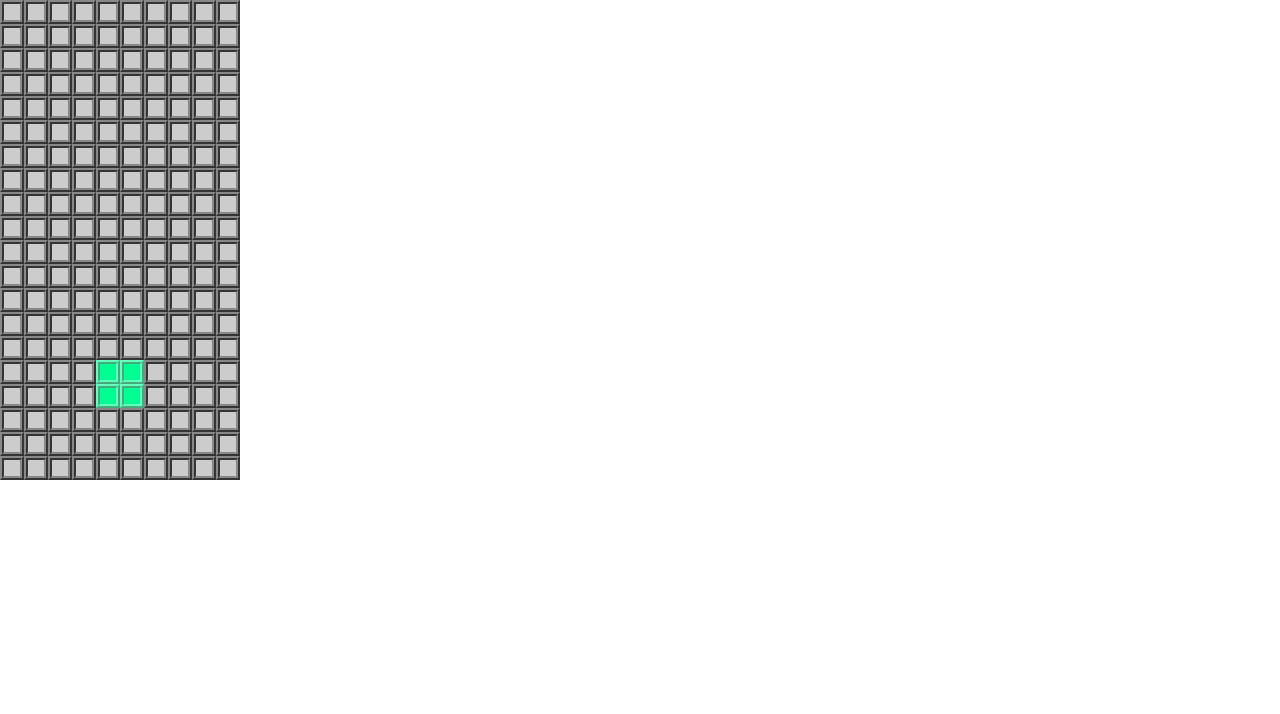
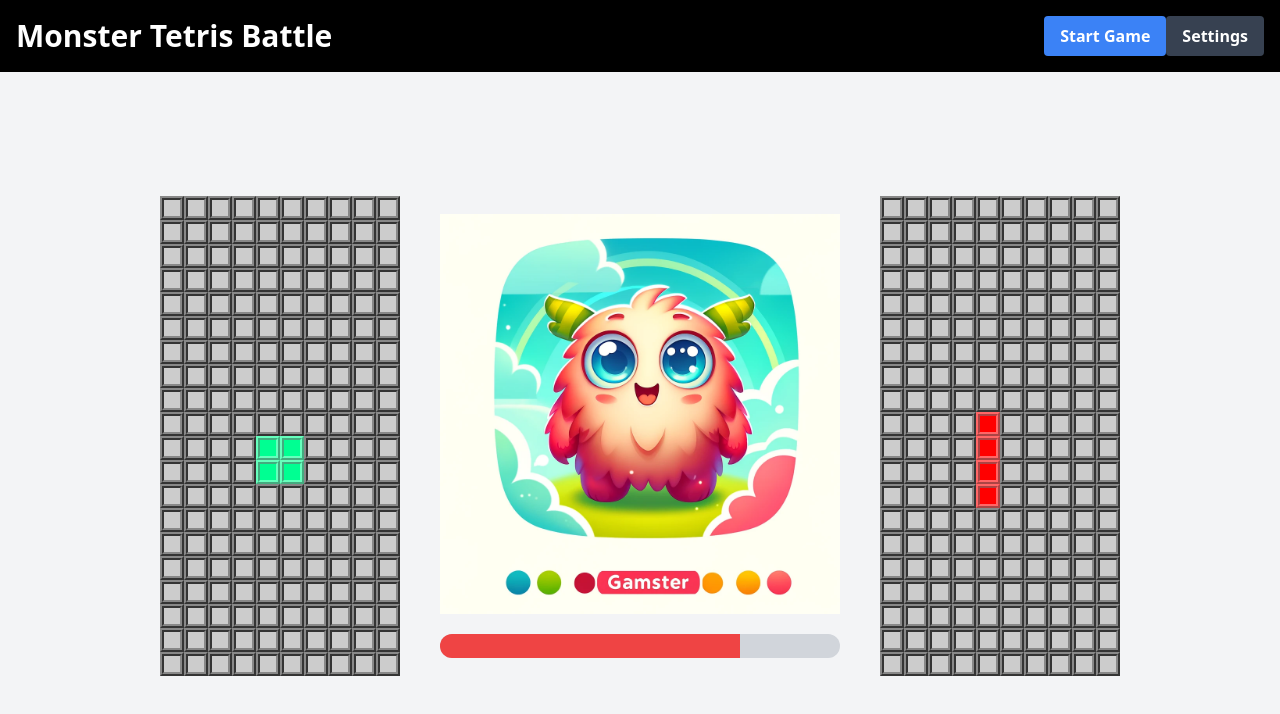
Before and after one commit to You-keitou/alpha-tetris, a Vue app: page / in a window 1280 px wide. Shown: the top 714 px of the page. Built offline with nearby package versions, Linux system fonts and the light colour scheme.

Commit message:
基本的なレイアウト完成

```diff
--- a/src/App.vue
+++ b/src/App.vue
@@ -1,9 +1,15 @@
 <script setup lang="ts">
-import Board from '../src/components/Board.vue';
+import Board from './components/organisms/Board.vue';
+import EnemyField from './components/organisms/EnemyField.vue';
+import Layout from './components/templates/MainLayout.vue';
 </script>
 
 <template>
-  <Board />
+  <Layout class="flex flex-col min-h-screen">
+    <Board />
+    <EnemyField />
+    <Board />
+  </Layout>
 </template>
 
 <style scoped></style>
--- /dev/null
+++ b/src/components/molecules/HpBar.vue
@@ -0,0 +1,11 @@
+<template>
+  <div class="hp-bar bg-gray-300 h-6 w-full rounded-full overflow-hidden">
+    <div class="hp-fill bg-red-500 h-full" style="width: 75%" />
+  </div>
+</template>
+
+<script setup lang="ts">
+import { defineProps, defineEmits } from 'vue';
+</script>
+
+<style lang="scss" scoped></style>
--- a/src/components/Board.vue
+++ b/src/components/organisms/Board.vue
@@ -1,13 +1,13 @@
 <template>
-  <div class="w-60 flex flex-wrap">
+  <div class="min-w-60 w-60 flex flex-wrap">
     <div v-for="(cell, index) in boardCells" :key="index" :style="cell.style" class="w-6 h-6" />
   </div>
 </template>
 
 <script setup lang="ts">
 import { ref, onMounted, onUnmounted, computed } from 'vue';
-import { initBlock, initBoard } from '../utils/board/boardUtils';
-import { BlockShape, BlockStatus } from '../types/board';
+import { initBlock, initBoard } from '../../utils/board/boardUtils';
+import { BlockShape, BlockStatus } from '../../types/board';
 
 // ブロック形状の定義
 /**
--- /dev/null
+++ b/src/components/organisms/EnemyField.vue
@@ -0,0 +1,15 @@
+<template>
+  <div class="m-10">
+    <div class="min-w-96 min-h-96">
+      <img src="../../assets/image.png" alt="enemy" width="400" height="400" />
+    </div>
+    <HpBar class="mt-5" />
+  </div>
+</template>
+
+<script setup lang="ts">
+import { defineProps, defineEmits } from 'vue';
+import HpBar from '../molecules/HpBar.vue';
+</script>
+
+<style lang="scss" scoped></style>
--- /dev/null
+++ b/src/components/organisms/Header.vue
@@ -0,0 +1,21 @@
+<template>
+  <header class="bg-black text-white p-4">
+    <div class="container mx-auto flex justify-between items-center">
+      <h1 class="text-3xl font-bold">Monster Tetris Battle</h1>
+      <div>
+        <button class="bg-blue-500 hover:bg-blue-700 text-white font-bold py-2 px-4 rounded">
+          Start Game
+        </button>
+        <button class="bg-gray-700 hover:bg-gray-900 text-white font-bold py-2 px-4 rounded">
+          Settings
+        </button>
+      </div>
+    </div>
+  </header>
+</template>
+
+<script setup lang="ts">
+import { defineProps, defineEmits } from 'vue';
+</script>
+
+<style lang="scss" scoped></style>
--- /dev/null
+++ b/src/components/templates/MainLayout.vue
@@ -0,0 +1,15 @@
+<template>
+  <div>
+    <Header />
+    <main class="flex-1 bg-gray-100 flex justify-center items-center">
+      <slot />
+    </main>
+  </div>
+</template>
+
+<script setup lang="ts">
+import { defineProps, defineEmits } from 'vue';
+import Header from '../organisms/Header.vue';
+</script>
+
+<style lang="scss" scoped></style>
```
Also changed, not shown: src/assets/image.png (added).
